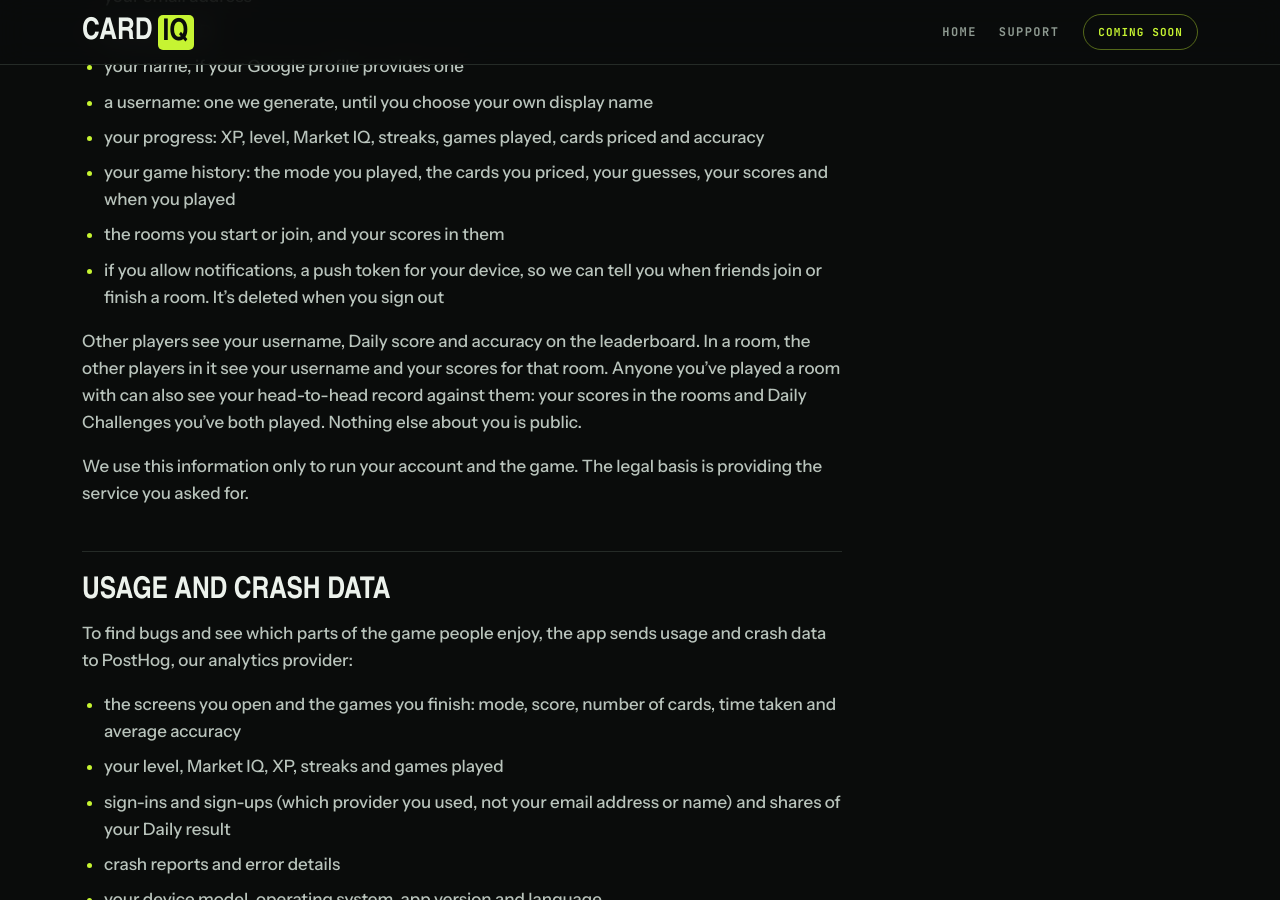
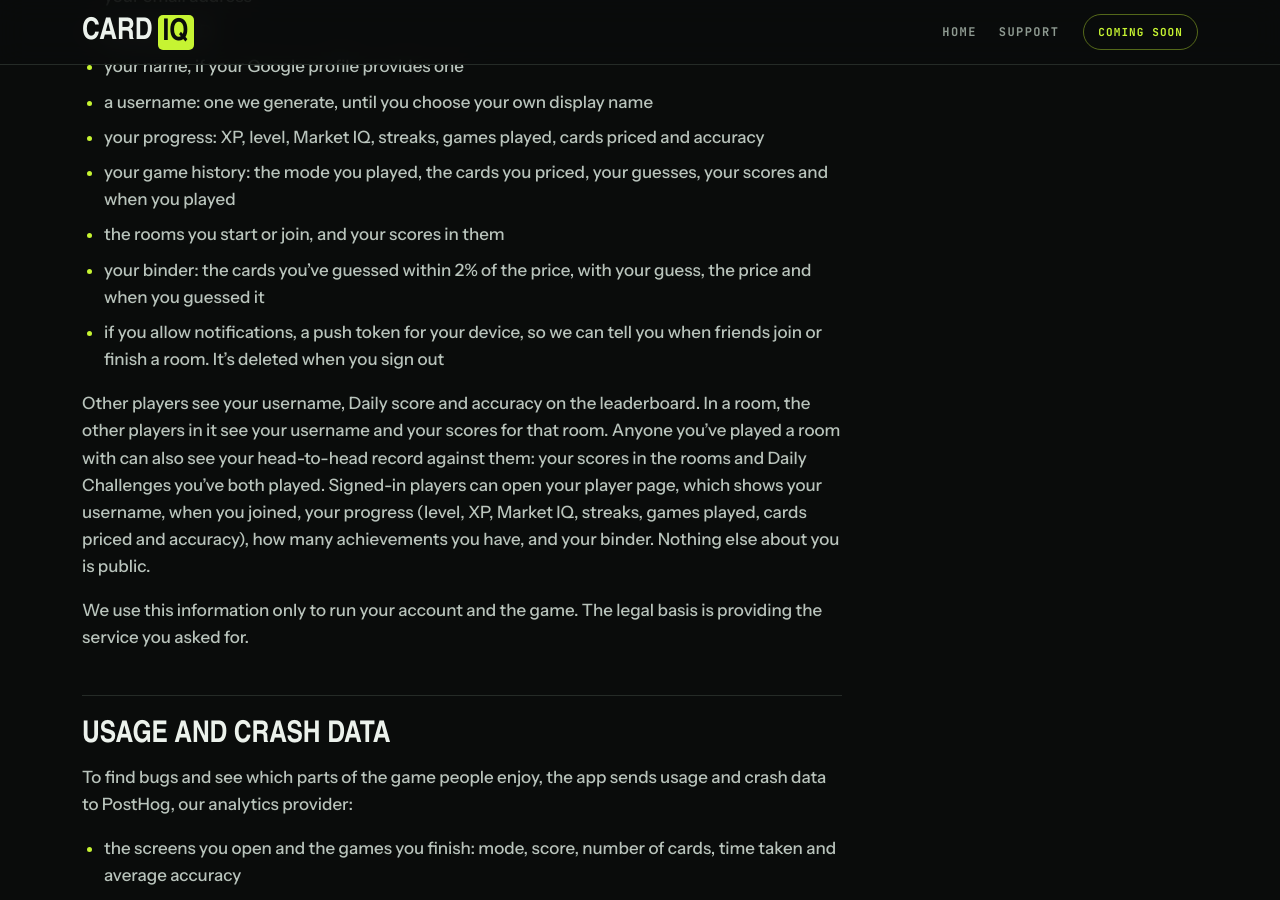
Before and after one commit to CharlieHorton/cardiq-legal, a Jekyll site: the page built from privacy.md, in a window 1280 px wide and 900 px high, scrolled down 886 px. Built offline with Jekyll 4.4.1, drawn with Linux system fonts in a browser that asks for light colours; some web fonts are replaced; some of the changed text lies outside the part shown.

Commit message:
Privacy: player pages and binders are visible to signed-in players
Co-Authored-By: Claude Opus 5.5 (1M context) <noreply@anthropic.com>

```diff
--- a/privacy.md
+++ b/privacy.md
@@ -28,9 +28,10 @@ We store:
 - your progress: XP, level, Market IQ, streaks, games played, cards priced and accuracy
 - your game history: the mode you played, the cards you priced, your guesses, your scores and when you played
 - the rooms you start or join, and your scores in them
+- your binder: the cards you've guessed within 2% of the price, with your guess, the price and when you guessed it
 - if you allow notifications, a push token for your device, so we can tell you when friends join or finish a room. It's deleted when you sign out
 
-Other players see your username, Daily score and accuracy on the leaderboard. In a room, the other players in it see your username and your scores for that room. Anyone you've played a room with can also see your head-to-head record against them: your scores in the rooms and Daily Challenges you've both played. Nothing else about you is public.
+Other players see your username, Daily score and accuracy on the leaderboard. In a room, the other players in it see your username and your scores for that room. Anyone you've played a room with can also see your head-to-head record against them: your scores in the rooms and Daily Challenges you've both played. Signed-in players can open your player page, which shows your username, when you joined, your progress (level, XP, Market IQ, streaks, games played, cards priced and accuracy), how many achievements you have, and your binder. Nothing else about you is public.
 
 We use this information only to run your account and the game. The legal basis is providing the service you asked for.
 
@@ -63,7 +64,7 @@ We don't show advertising, track you across other apps or websites, or sell or s
 
 ## Keeping and deleting data
 
-We keep account data until you delete your account. You can delete it at any time in the app under **Profile → Delete account**. This permanently removes your account, your leaderboard entries, your room results, your push tokens and your synced history.
+We keep account data until you delete your account. You can delete it at any time in the app under **Profile → Delete account**. This permanently removes your account, your leaderboard entries, your room results, your push tokens, your binder and your synced history.
 
 PostHog keeps usage and crash data for a limited period. Deleting your account doesn't delete it straight away, but it's no longer linked to anything that identifies you. If you'd like it deleted sooner, email us.
 
```
